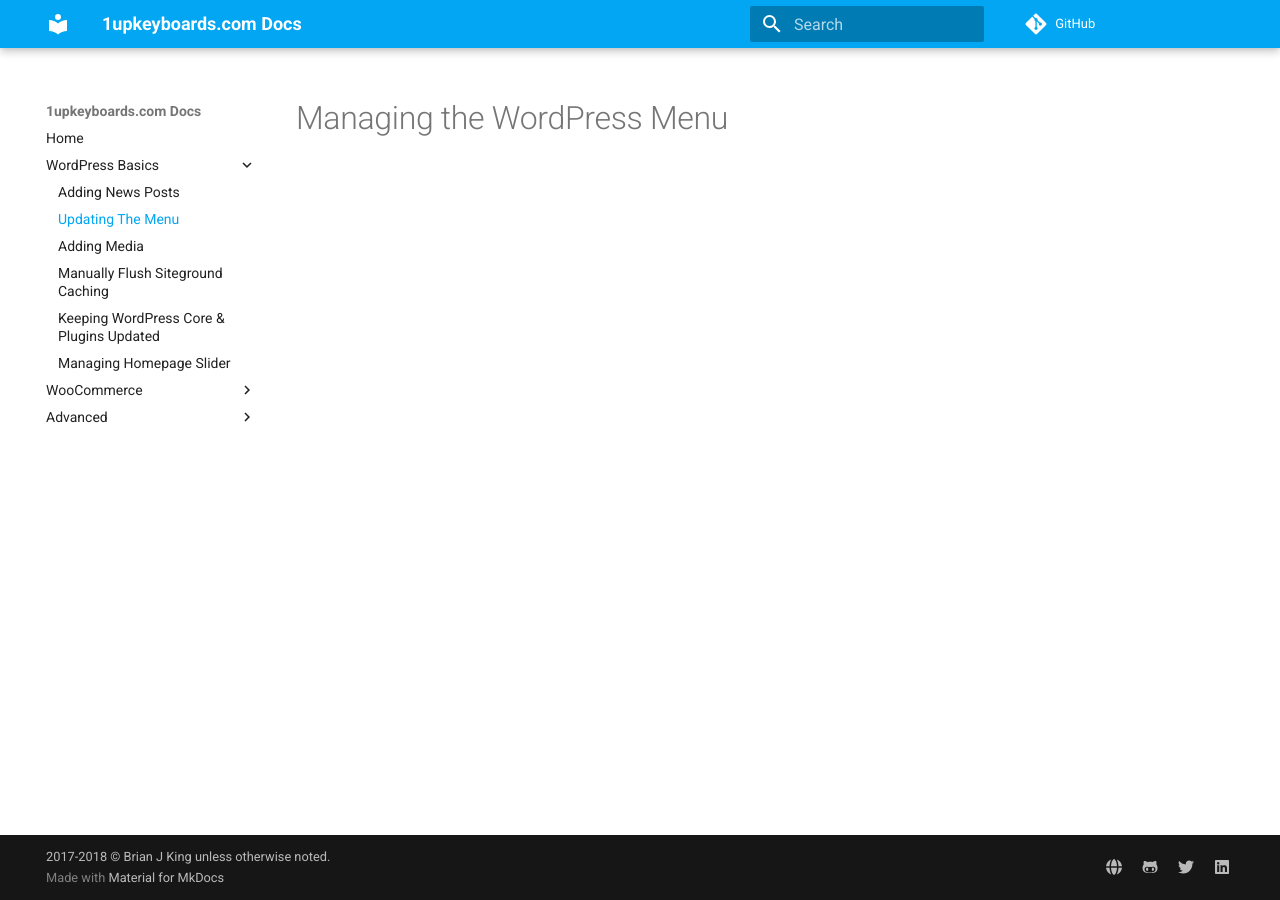
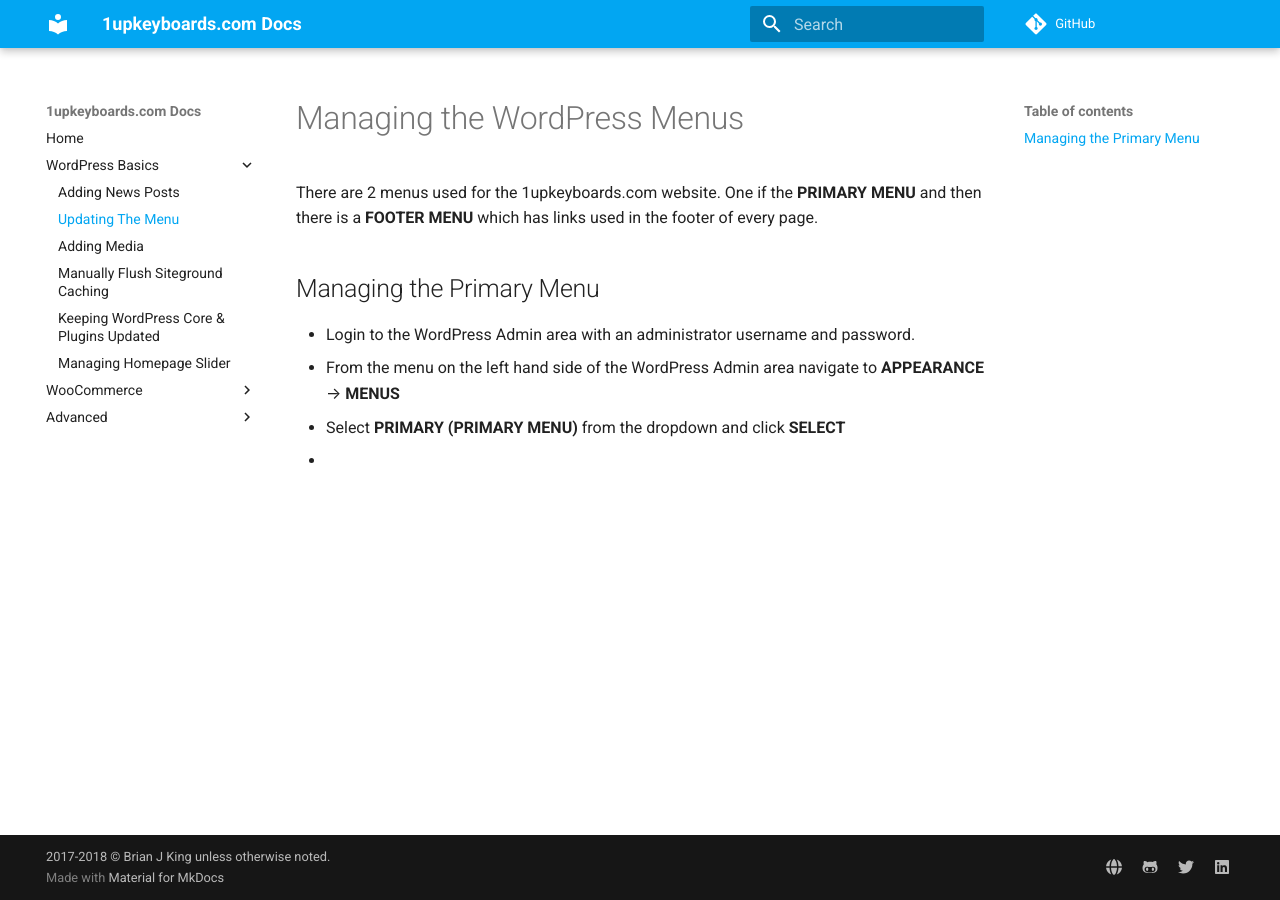
Before and after one commit to brianjking/1upkeyboard-docs, an MkDocs documentation site: the page built from docs/wordpress-basics/menu.md, in a window 1280 px wide. Built offline with MkDocs 1.6.1 and Material for MkDocs 9.7.7, drawn with Linux system fonts in a browser that asks for light colours; comment, search, counter and statistics services are not loaded; old or Windows-style settings are respelled for this version of MkDocs.

Commit message:
Adding content

```diff
--- a/docs/wordpress-basics/menu.md
+++ b/docs/wordpress-basics/menu.md
@@ -1 +1,11 @@
-# Managing the WordPress Menu
+# Managing the WordPress Menus
+
+There are 2 menus used for the 1upkeyboards.com website. One if the **PRIMARY MENU** and then there is a **FOOTER MENU** which has links used in the footer of every page.
+
+
+## Managing the Primary Menu
+
+* Login to the WordPress Admin area with an administrator username and password.
+* From the menu on the left hand side of the WordPress Admin area navigate to **APPEARANCE** --> **MENUS**
+* Select **PRIMARY (PRIMARY MENU)** from the dropdown and click **SELECT**
+*
```
Also changed, not shown: docs/advanced/ab-testing-with-divi.md (+11 -0 lines), docs/wordpress-basics/adding-news-posts.md (+1 -0 lines), docs/wordpress-basics/media.md (+8 -1 lines), docs/wordpress-basics/update-plugins.md (+4 -0 lines).
